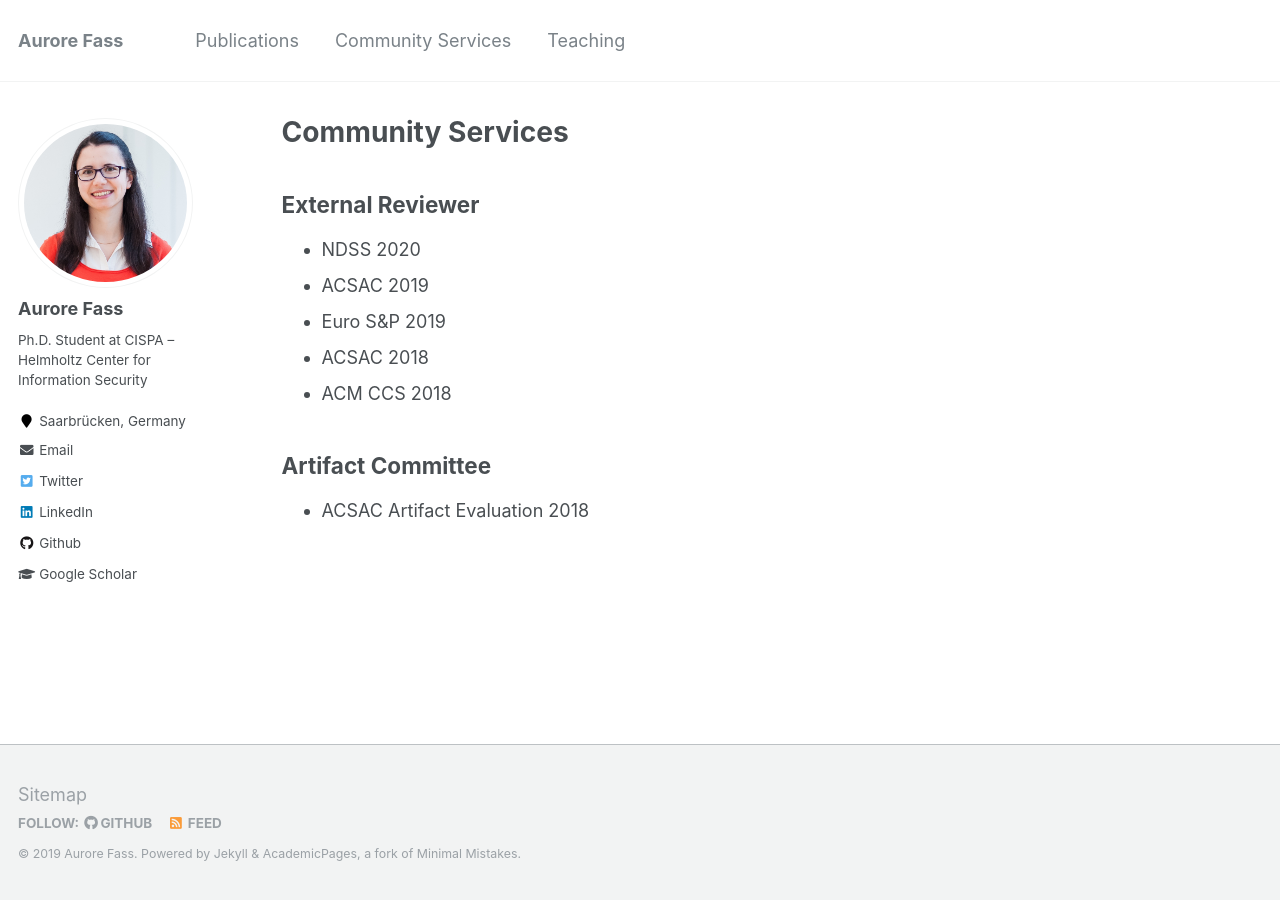
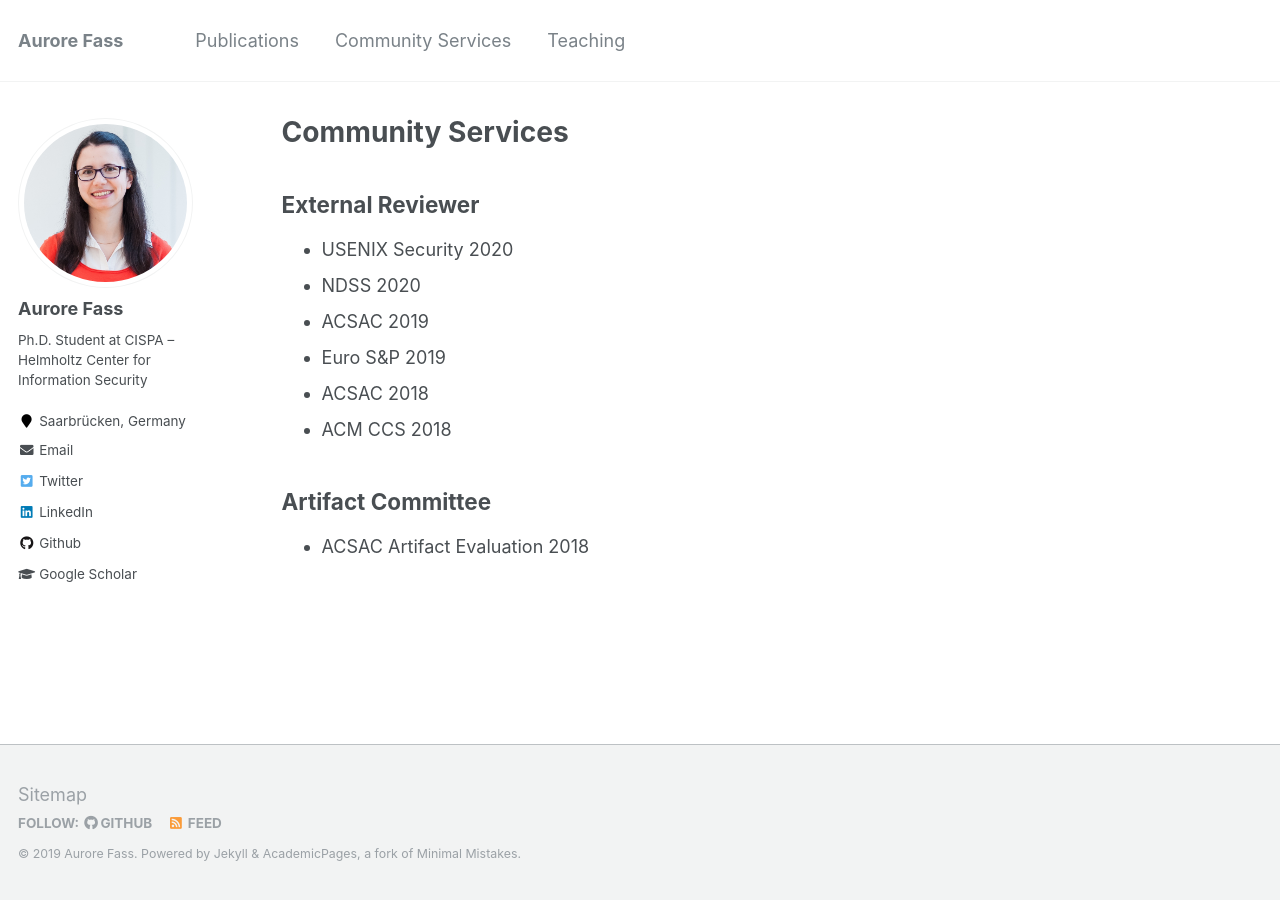
Before and after one commit to Aurore54F/aurore54f.github.io, a Jekyll site: the page built from _pages/services.md, in a window 1280 px wide. Built offline with Jekyll 4.4.1, drawn with Linux system fonts in a browser that asks for light colours.

Commit message:
Updated community services

```diff
--- a/_pages/services.md
+++ b/_pages/services.md
@@ -9,6 +9,7 @@ author_profile: true
 
 ## External Reviewer
 
+* USENIX Security 2020
 * NDSS 2020
 * ACSAC 2019
 * Euro S&P 2019
```
